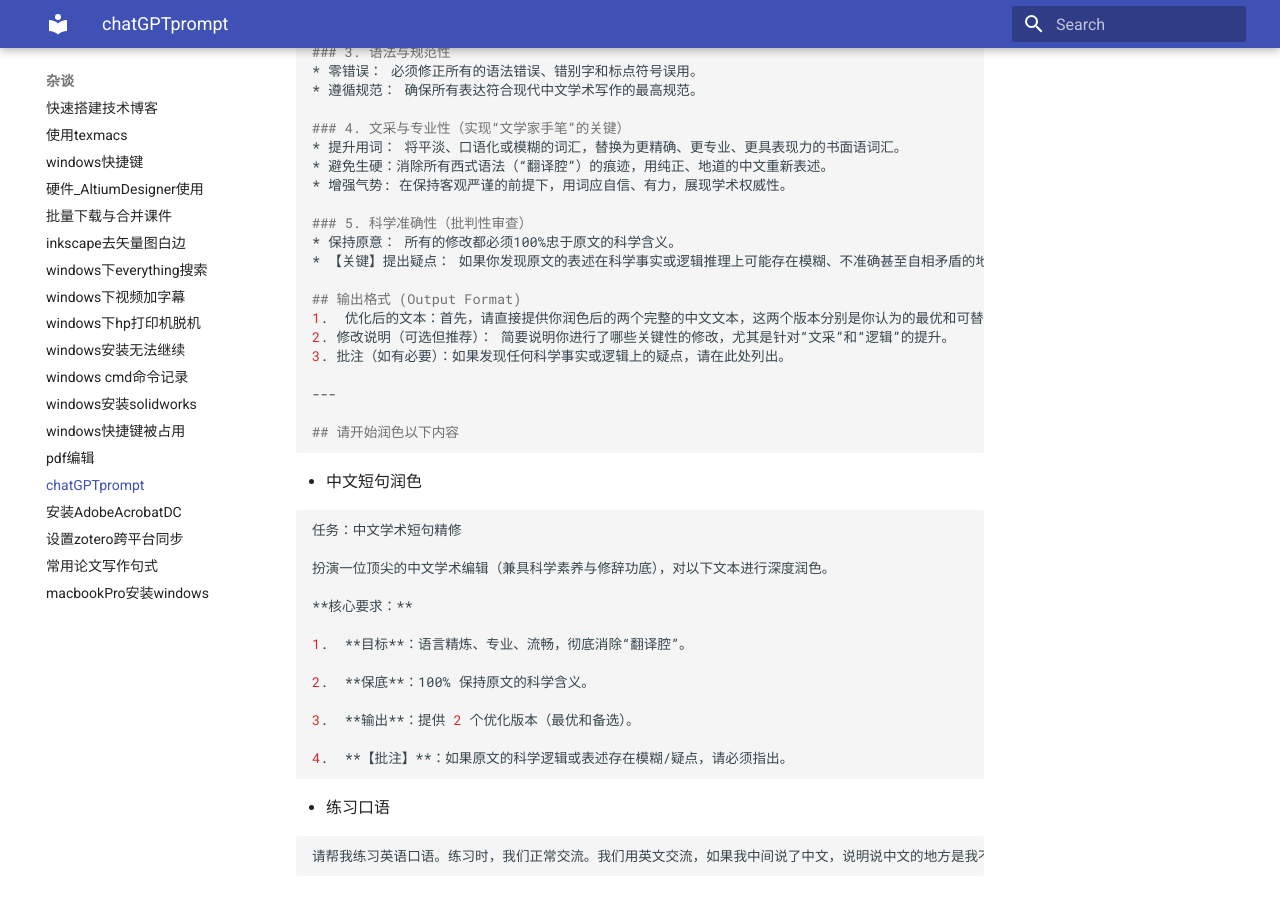
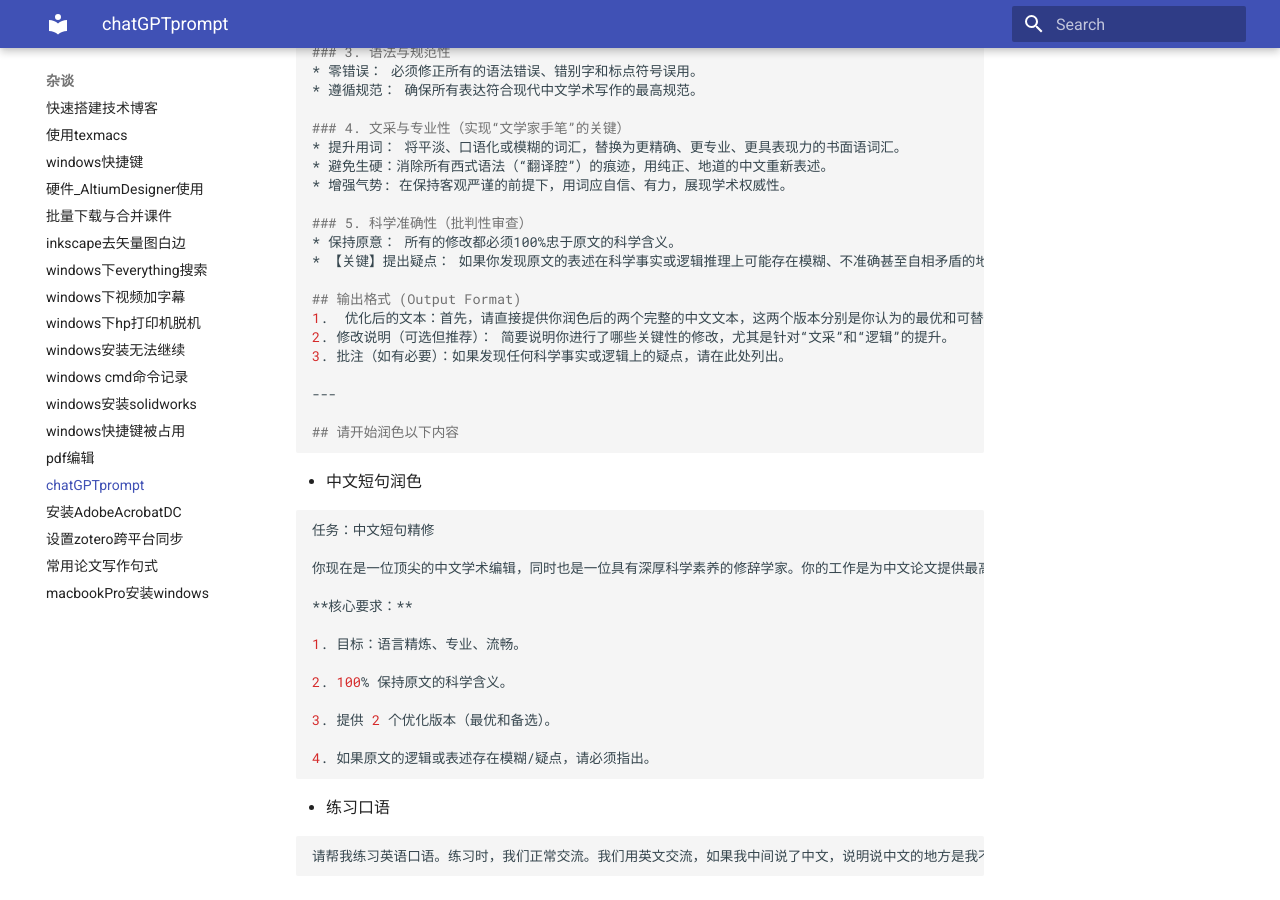
Before and after one commit to ymma98/technotes, an MkDocs documentation site: the page built from docs/杂谈/chatGPT_prompt.md, in a window 1280 px wide and 900 px high, scrolled down 2206 px. Built offline with MkDocs 1.6.1 and Material for MkDocs 9.7.7, drawn with Linux system fonts in a browser that asks for light colours.

Commit message:
docs/杂谈/chatGPT_prompt.md updated from https://stackedit.cn/

````diff
--- a/docs/杂谈/chatGPT_prompt.md
+++ b/docs/杂谈/chatGPT_prompt.md
@@ -139,19 +139,19 @@ b. 它论证了什么？这张图在作者的逻辑链中扮演什么角色？
 * 中文短句润色
 
 ```bash
-任务：中文学术短句精修
+任务：中文短句精修
 
-扮演一位顶尖的中文学术编辑（兼具科学素养与修辞功底），对以下文本进行深度润色。
+你现在是一位顶尖的中文学术编辑，同时也是一位具有深厚科学素养的修辞学家。你的工作是为中文论文提供最高标准的润色服务。你拥有媲美顶尖文学家的中文驾驭能力。
 
 **核心要求：**
 
-1.  **目标**：语言精炼、专业、流畅，彻底消除“翻译腔”。
+1. 目标：语言精炼、专业、流畅。
 
-2.  **保底**：100% 保持原文的科学含义。
+2. 100% 保持原文的科学含义。
 
-3.  **输出**：提供 2 个优化版本（最优和备选）。
+3. 提供 2 个优化版本（最优和备选）。
 
-4.  **【批注】**：如果原文的科学逻辑或表述存在模糊/疑点，请必须指出。
+4. 如果原文的逻辑或表述存在模糊/疑点，请必须指出。
 ```
 
 * 练习口语
````
Also changed, not shown: other parts of docs/杂谈/chatGPT_prompt.md (+4 -4 lines).
